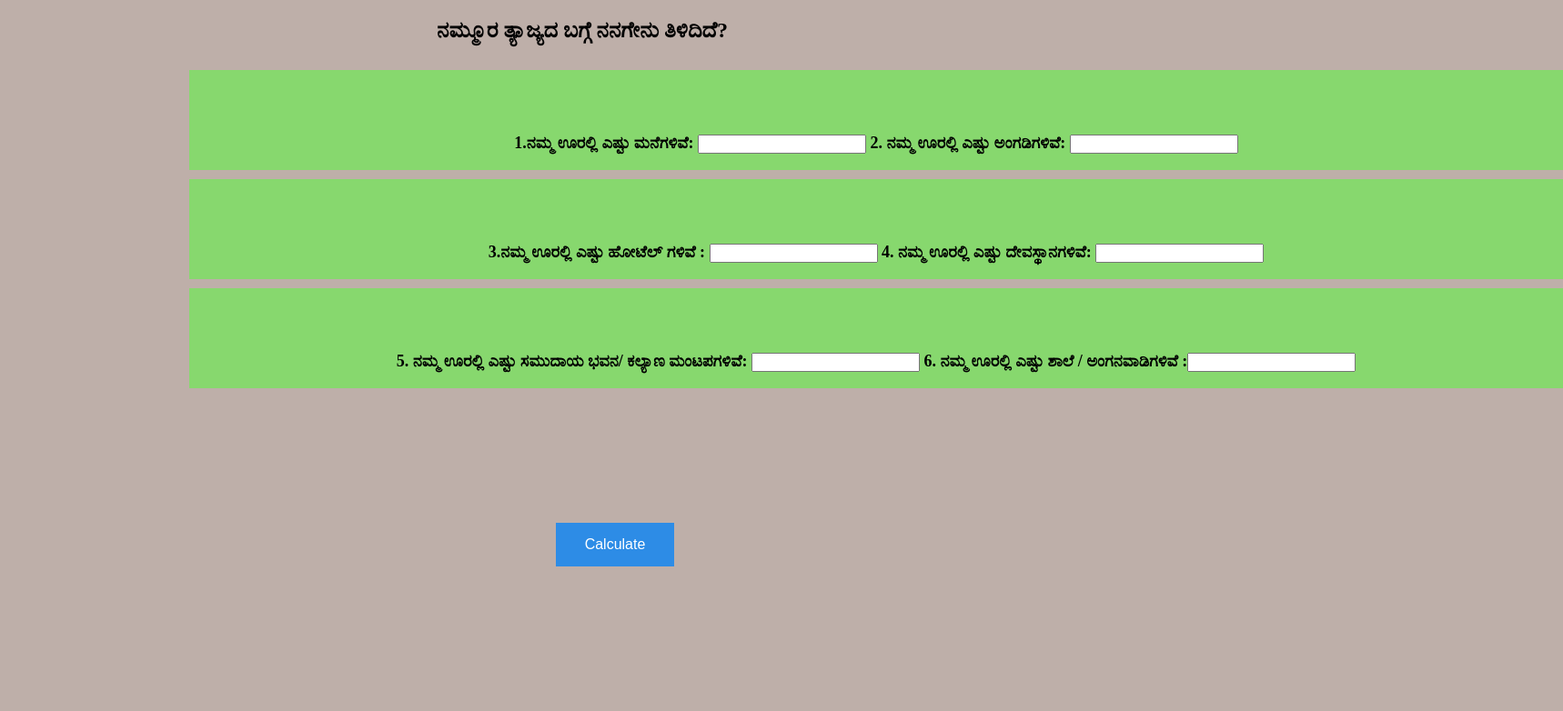
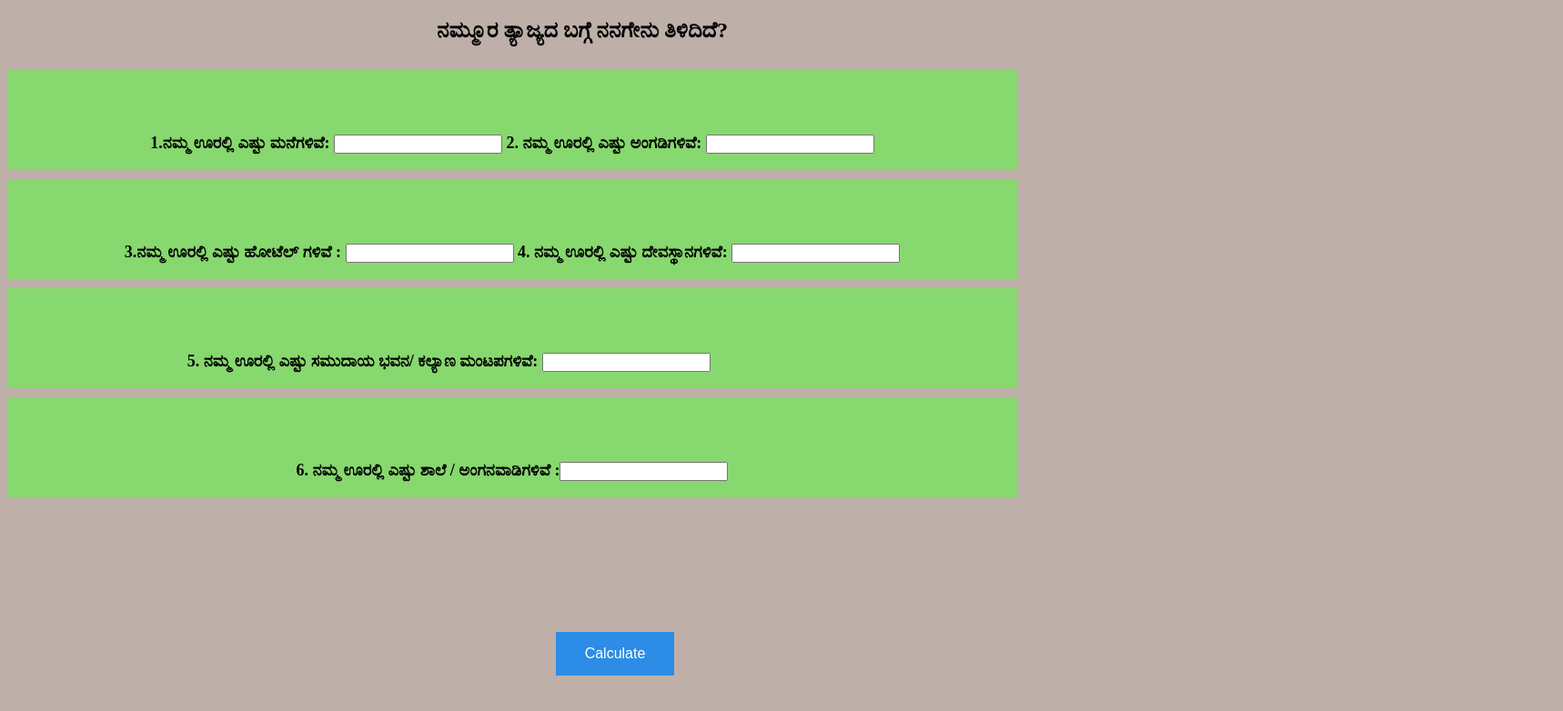
Before and after one commit to sanjeevnk45/calculate, a plain HTML site: page index.html in a window 1280 px wide. Shown: the whole page at 91% size, 1718 px wide, since content can reach past the window. Drawn offline with Linux system fonts and the light colour scheme.

Commit message:
commited

```diff
--- a/ex.css
+++ b/ex.css
@@ -30,10 +30,10 @@ body {
   .flex-item {
     background: rgb(135, 216, 110);
     padding: 5px;
-    width: 1500px;
+    width: 1100px;
     height: 100px;
     margin-top: 10px;
-    margin-left: 200px;
+
     line-height: 150px;
     color: rgb(0, 0, 0);
     font-weight: bold;
--- a/index.html
+++ b/index.html
@@ -67,16 +67,18 @@
     <form name="myForm" action="#" onsubmit="validateForm()" method="post">
     <div class="flex-container">
         <ul class="flex-container">
-            <li class="flex-item">1.ನಮ್ಮ ಊರಲ್ಲಿ ಎಷ್ಟು ಮನೆಗಳಿವೆ: <input type="text" id="q1" name="q1" required>
-              2. ನಮ್ಮ ಊರಲ್ಲಿ ಎಷ್ಟು ಅಂಗಡಿಗಳಿವೆ: <input type="text" id="q2" name="q2"required  >
+            <li class="flex-item">1.ನಮ್ಮ ಊರಲ್ಲಿ ಎಷ್ಟು ಮನೆಗಳಿವೆ:
+                <input type="text" id="q1" name="q1" required>
+              2. ನಮ್ಮ ಊರಲ್ಲಿ ಎಷ್ಟು ಅಂಗಡಿಗಳಿವೆ:
+              <input type="text" id="q2" name="q2"required  >
+
             </li><br>
             <li class="flex-item">3.ನಮ್ಮ ಊರಲ್ಲಿ ಎಷ್ಟು ಹೋಟೆಲ್‌ ಗಳಿವೆ : <input type="text" id="q3" name="q3" required>
               4. ನಮ್ಮ ಊರಲ್ಲಿ ಎಷ್ಟು ದೇವಸ್ಥಾನಗಳಿವೆ: <input type="text" id="q4"name="q4" required >
             </li><br>
-            <li class="flex-item"> 5. ನಮ್ಮ ಊರಲ್ಲಿ ಎಷ್ಟು ಸಮುದಾಯ ಭವನ/ ಕಲ್ಯಾಣ ಮಂಟಪಗಳಿವೆ: <input type="text" id="q5" name="q5" required>
-              6. ನಮ್ಮ ಊರಲ್ಲಿ ಎಷ್ಟು ಶಾಲೆ / ಅಂಗನವಾಡಿಗಳಿವೆ :<input type="text" id="q6" name="q6" required >
+            <li class="flex-item"> 5. ನಮ್ಮ ಊರಲ್ಲಿ ಎಷ್ಟು ಸಮುದಾಯ ಭವನ/ ಕಲ್ಯಾಣ ಮಂಟಪಗಳಿವೆ: <input type="text" id="q5" name="q5" required>&nbsp;&nbsp;&nbsp;&nbsp;&nbsp;&nbsp;&nbsp;&nbsp;&nbsp;&nbsp;&nbsp;&nbsp;&nbsp;&nbsp;&nbsp;&nbsp;&nbsp;&nbsp;&nbsp;&nbsp;&nbsp;&nbsp;&nbsp;&nbsp;&nbsp;&nbsp;&nbsp;&nbsp;&nbsp;&nbsp;&nbsp;
             </li><br>
-
+           <li class="flex-item"> 6. ನಮ್ಮ ಊರಲ್ಲಿ ಎಷ್ಟು ಶಾಲೆ / ಅಂಗನವಾಡಿಗಳಿವೆ :<input type="text" id="q6" name="q6" required ></li>
           </ul>
   <br>
   </div><br><br><br>
```
